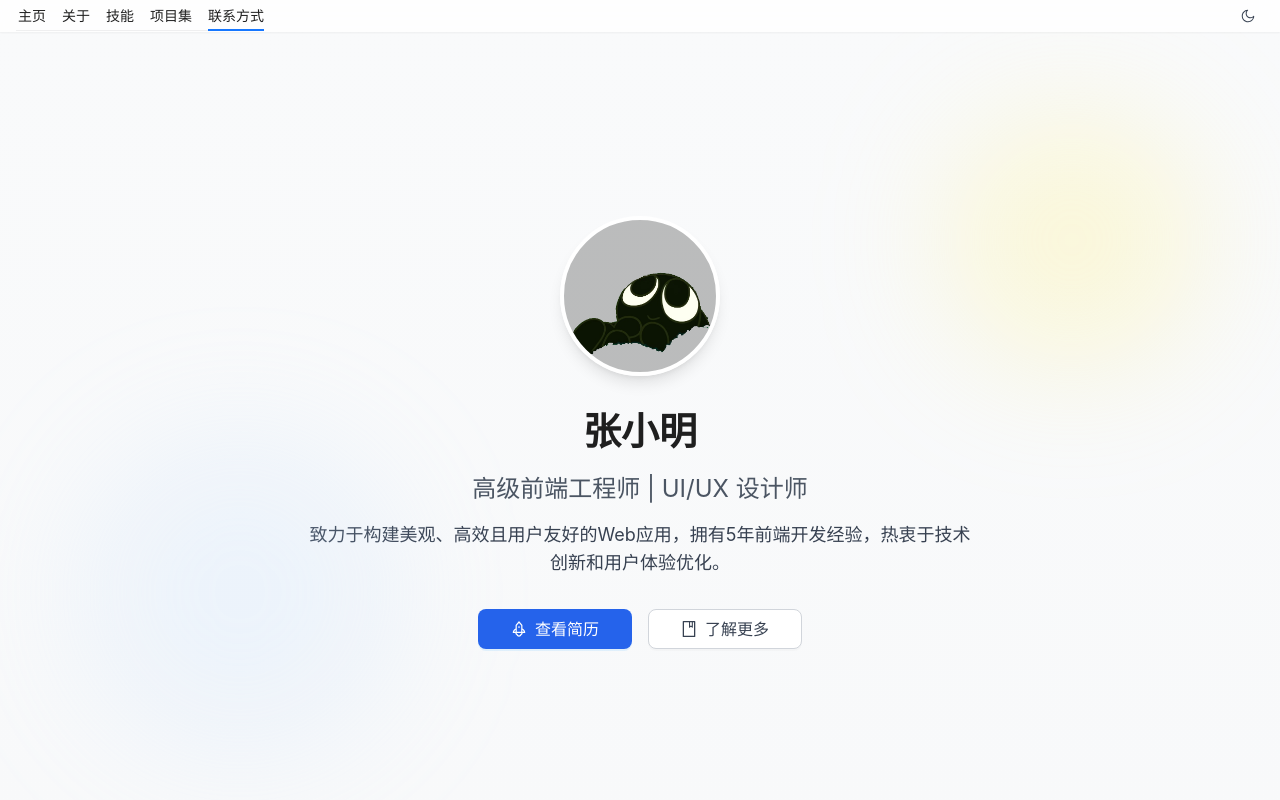
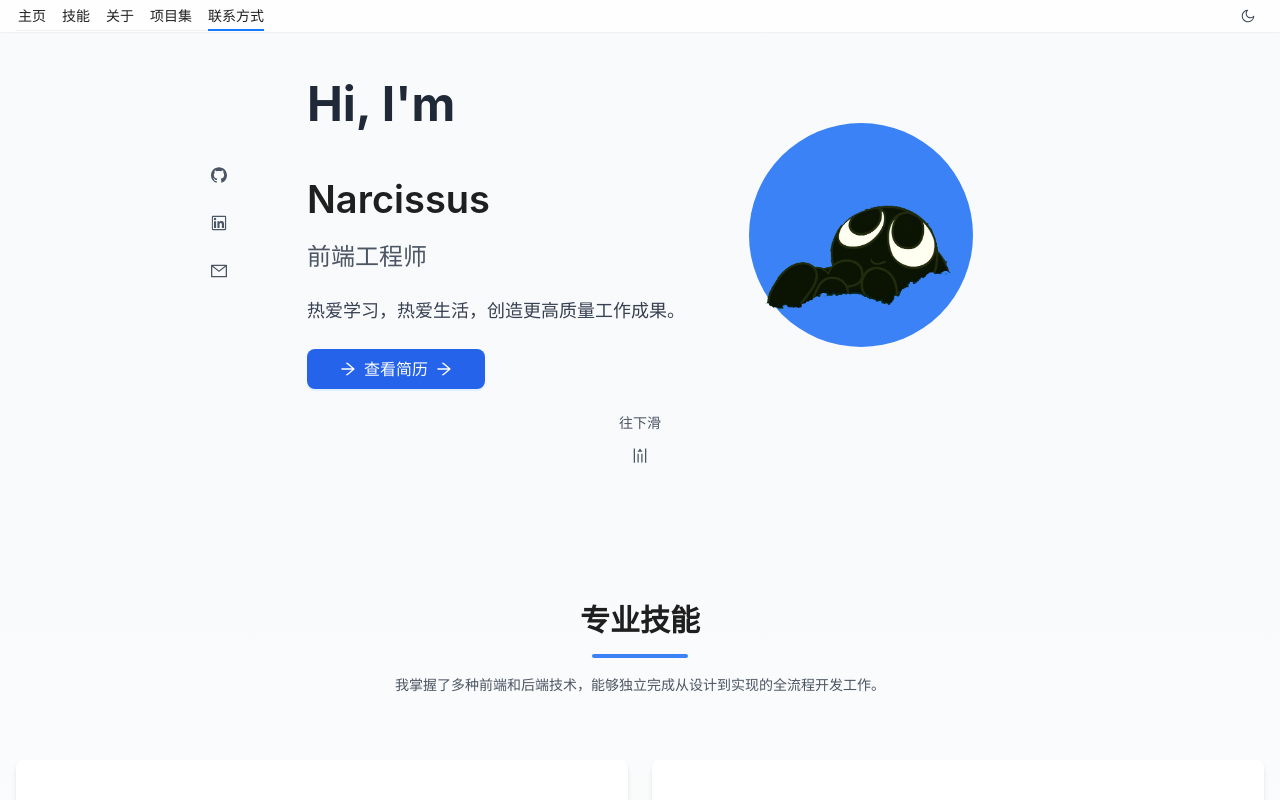
Before and after one commit to Narcissus-Ma/resume-site, a React (Vite) app: page / in a window 1280 px wide. Shown: the top 800 px of the page. Built offline with nearby package versions, Linux system fonts and the light colour scheme.

Commit message:
feat: 调整轮播图样式

```diff
--- /dev/null
+++ b/src/assets/styles/carousel.css
@@ -0,0 +1,43 @@
+/* Carousel navigation arrows */
+.ant-carousel .slick-prev,
+.ant-carousel .slick-next {
+    color: #1677ff !important;
+    opacity: 0.8;
+}
+
+.ant-carousel .slick-prev:hover,
+.ant-carousel .slick-next:hover {
+    color: #1677ff !important;
+    opacity: 1;
+}
+
+.ant-carousel .slick-prev:before,
+.ant-carousel .slick-next:before {
+    color: #1677ff !important;
+    font-size: 20px;
+}
+
+/* Carousel dots */
+.ant-carousel .slick-dots {
+    bottom: 10px;
+}
+
+.ant-carousel .slick-dots li {
+    margin: 0 5px;
+}
+
+.ant-carousel .slick-dots li button {
+    background-color: #1677ff !important;
+    opacity: 0.5;
+    width: 8px;
+    height: 8px;
+    border-radius: 50%;
+}
+
+.ant-carousel .slick-dots li.slick-active button {
+    background-color: #1677ff !important;
+    opacity: 1;
+    width: 8px;
+    height: 8px;
+    border-radius: 50%;
+}
--- a/src/components/AboutSection.tsx
+++ b/src/components/AboutSection.tsx
@@ -11,7 +11,7 @@ interface AboutSectionProps extends ThemeProps {
 
 const AboutSection: React.FC<AboutSectionProps> = ({ darkMode, experiences }) => {
   return (
-    <section id="part-2" className={`min-h-screen py-20 ${darkMode ? 'bg-gray-800' : 'bg-white'}`}>
+    <section id="part-3" className={`min-h-screen py-20 ${darkMode ? 'bg-gray-800' : 'bg-white'}`}>
       <div className="container mx-auto px-4">
         <div className="text-center mb-16">
           <Title level={2} className={`text-4xl font-bold mb-4 ${darkMode ? 'text-white' : 'text-gray-800'}`}>
--- a/src/components/Header.tsx
+++ b/src/components/Header.tsx
@@ -19,12 +19,12 @@ const Header: React.FC<ThemeProps> = ({ darkMode, toggleTheme }) => {
             {
               key: 'part-2',
               href: '#part-2',
-              title: '关于',
+              title: '技能',
             },
             {
               key: 'part-3',
               href: '#part-3',
-              title: '技能',
+              title: '关于',
             },
             {
               key: 'part-4',
--- a/src/components/HomeSection.tsx
+++ b/src/components/HomeSection.tsx
@@ -1,63 +1,76 @@
 import React from 'react';
-import { Avatar, Button, Space, Typography } from 'antd';
-import { BookOutlined, RocketOutlined } from '@ant-design/icons';
+import { Button, Typography } from 'antd';
+import { ArrowRightOutlined, GithubOutlined, LinkedinOutlined, MailOutlined, MenuFoldOutlined } from '@ant-design/icons';
 import { Link } from 'react-router-dom';
 import catImage from '@/assets/img/cat.png';
 import { ThemeProps } from '../types';
 
-const { Title, Paragraph, Text } = Typography;
+const { Title, Paragraph } = Typography;
 
 const HomeSection: React.FC<ThemeProps> = ({ darkMode }) => {
   return (
-    <section id="part-1" className="min-h-screen flex items-center justify-center relative overflow-hidden">
+    <section id="part-1" className="min-h-[60vh] flex items-center justify-center relative overflow-hidden">
       <div className="absolute inset-0 bg-gradient-to-br from-blue-50 to-indigo-50 -z-10" />
-      <div className="absolute right-20 top-20 w-64 h-64 bg-yellow-200/30 rounded-full blur-3xl" />
-      <div className="absolute left-20 bottom-20 w-80 h-80 bg-blue-200/20 rounded-full blur-3xl" />
+      <div className="absolute right-0 top-0 w-full h-full bg-gradient-to-br from-purple-500/10 to-indigo-500/10 -z-10" />
 
-      <div className="container mx-auto px-4 py-20 text-center">
-        <div className="mb-8">
-          <Avatar
-            size={{ xs: 80, sm: 100, md: 120, lg: 140, xl: 160, xxl: 200 }}
-            icon={<img src={catImage} alt="Logo" />}
-            className="border-4 border-white shadow-lg mx-auto"
-          />
+      <div className="container mx-auto px-4 py-12 flex flex-col items-center">
+        <div className="flex items-center justify-center gap-16">
+          <div className="text-left">
+            <div className="mb-6 relative">
+              {/* 左侧社交媒体图标 */}
+              <div className="absolute -left-24 top-1/3 hidden lg:flex flex-col items-center space-y-6 z-10">
+                <a href="#" className={`hover:text-purple-500 transition-colors ${darkMode ? 'text-gray-400' : 'text-gray-600'}`}>
+                  <GithubOutlined size={32} />
+                </a>
+                <a href="#" className={`hover:text-purple-500 transition-colors ${darkMode ? 'text-gray-400' : 'text-gray-600'}`}>
+                  <LinkedinOutlined size={32} />
+                </a>
+                <a href="#" className={`hover:text-purple-500 transition-colors ${darkMode ? 'text-gray-400' : 'text-gray-600'}`}>
+                  <MailOutlined size={32} />
+                </a>
               </div>
 
+              <Paragraph className={`text-5xl font-bold ${darkMode ? 'text-gray-300' : 'text-gray-800'}`}>Hi, I'm</Paragraph>
               <Title
                 level={1}
-          className={`text-5xl md:text-6xl font-bold mb-4 animate-fade-in ${darkMode ? 'text-white' : 'text-gray-800'}`}
+                className={`text-5xl md:text-6xl font-bold mb-4 ${darkMode ? 'text-white' : 'text-gray-800'}`}
               >
-          张小明
+                Narcissus
               </Title>
+              <Paragraph className={`text-2xl mb-6 ${darkMode ? 'text-gray-300' : 'text-gray-600'}`}>
+                前端工程师
+              </Paragraph>
+              <Paragraph className={`text-lg max-w-xl ${darkMode ? 'text-gray-400' : 'text-gray-700'}`}>
+                热爱学习，热爱生活，创造更高质量工作成果。
+              </Paragraph>
+            </div>
 
-        <Typography className="mb-8">
-          <Text className={`text-xl md:text-2xl block mb-4 ${darkMode ? 'text-gray-300' : 'text-gray-600'}`}>
-            高级前端工程师 | UI/UX 设计师
-          </Text>
-          <Paragraph className={`text-lg max-w-2xl mx-auto ${darkMode ? 'text-gray-400' : 'text-gray-700'}`}>
-            致力于构建美观、高效且用户友好的Web应用，拥有5年前端开发经验，热衷于技术创新和用户体验优化。
-          </Paragraph>
-        </Typography>
-
-        <Space size="middle" className="justify-center">
             <Button
               type="primary"
               size="large"
-            icon={<RocketOutlined />}
+              icon={<ArrowRightOutlined />}
               className={`px-8 ${darkMode ? 'bg-blue-600 hover:bg-blue-700 text-white' : 'bg-blue-600 hover:bg-blue-700 text-white'}`}
             >
-            <Link to="/resume" className="text-white">查看简历</Link>
+              <Link to="/resume" className="text-white flex items-center">查看简历 <ArrowRightOutlined className="ml-2" /></Link>
             </Button>
-          <Button
-            type="default"
-            size="large"
-            icon={<BookOutlined />}
-            href="#part-2"
-            className={`px-8 ${darkMode ? 'border-gray-600 bg-gray-800 text-white hover:bg-gray-700' : 'border-gray-300 text-gray-700'}`}
-          >
-            了解更多
-          </Button>
-        </Space>
+          </div>
+
+          <div className="hidden md:block">
+            <div className="w-56 h-56 rounded-full bg-blue-500 flex items-center justify-center p-4">
+              <img
+                src={catImage}
+                alt="Logo"
+                className="w-full h-full object-contain"
+              />
+            </div>
+          </div>
+        </div>
+
+        {/* 往下滑提示 */}
+        <div className="mt-8 flex flex-col items-center animate-bounce">
+          <Paragraph className={`mb-2 ${darkMode ? 'text-gray-400' : 'text-gray-600'}`}>往下滑</Paragraph>
+          <MenuFoldOutlined className={`rotate-90 ${darkMode ? 'text-gray-400' : 'text-gray-600'}`} />
+        </div>
       </div>
     </section>
   );
--- a/src/components/SkillsSection.tsx
+++ b/src/components/SkillsSection.tsx
@@ -12,7 +12,7 @@ interface SkillsSectionProps extends ThemeProps {
 
 const SkillsSection: React.FC<SkillsSectionProps> = ({ darkMode, skills }) => {
   return (
-    <section id="part-3" className={`min-h-screen py-20 ${darkMode ? 'bg-gray-900' : 'bg-gradient-to-b from-gray-50 to-white'}`}>
+    <section id="part-2" className={`min-h-screen py-20 ${darkMode ? 'bg-gray-900' : 'bg-gradient-to-b from-gray-50 to-white'}`}>
       <div className="container mx-auto px-4">
         <div className="text-center mb-16">
           <Title level={2} className={`text-4xl font-bold mb-4 ${darkMode ? 'text-white' : 'text-gray-800'}`}>
--- a/src/index.css
+++ b/src/index.css
@@ -1,3 +1,4 @@
+@import './assets/styles/carousel.css';
 @tailwind base;
 @tailwind components;
 @tailwind utilities;
--- a/src/pages/home/home.tsx
+++ b/src/pages/home/home.tsx
@@ -85,8 +85,8 @@ const Home: React.FC = () => {
     <div className={`min-h-screen ${darkMode ? 'dark bg-gray-900 text-white' : 'bg-gradient-to-b from-gray-50 to-gray-100'} font-sans`}>
       <Header darkMode={darkMode} toggleTheme={toggleTheme} />
       <HomeSection darkMode={darkMode} />
+      <SkillsSection darkMode={darkMode} skills={skills} />
       <AboutSection darkMode={darkMode} experiences={experiences} />
-      <SkillsSection darkMode={darkMode} skills={skills} />
       <ProjectsSection darkMode={darkMode} projects={projects} />
       <ContactSection darkMode={darkMode} />
       <Footer darkMode={darkMode} />
```
Also changed, not shown: src/components/ProjectsSection.tsx (+56 -48 lines). Lines whose indentation alone changed are shown as unchanged.
